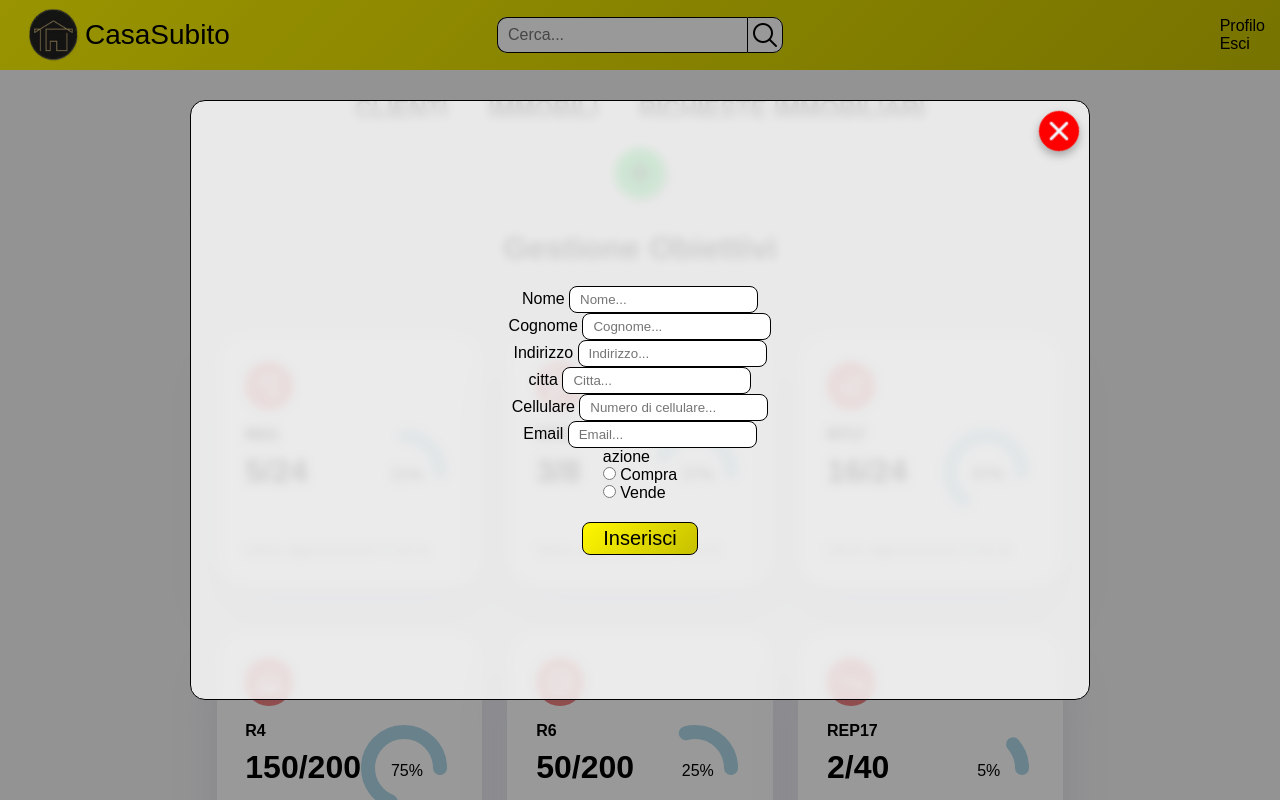
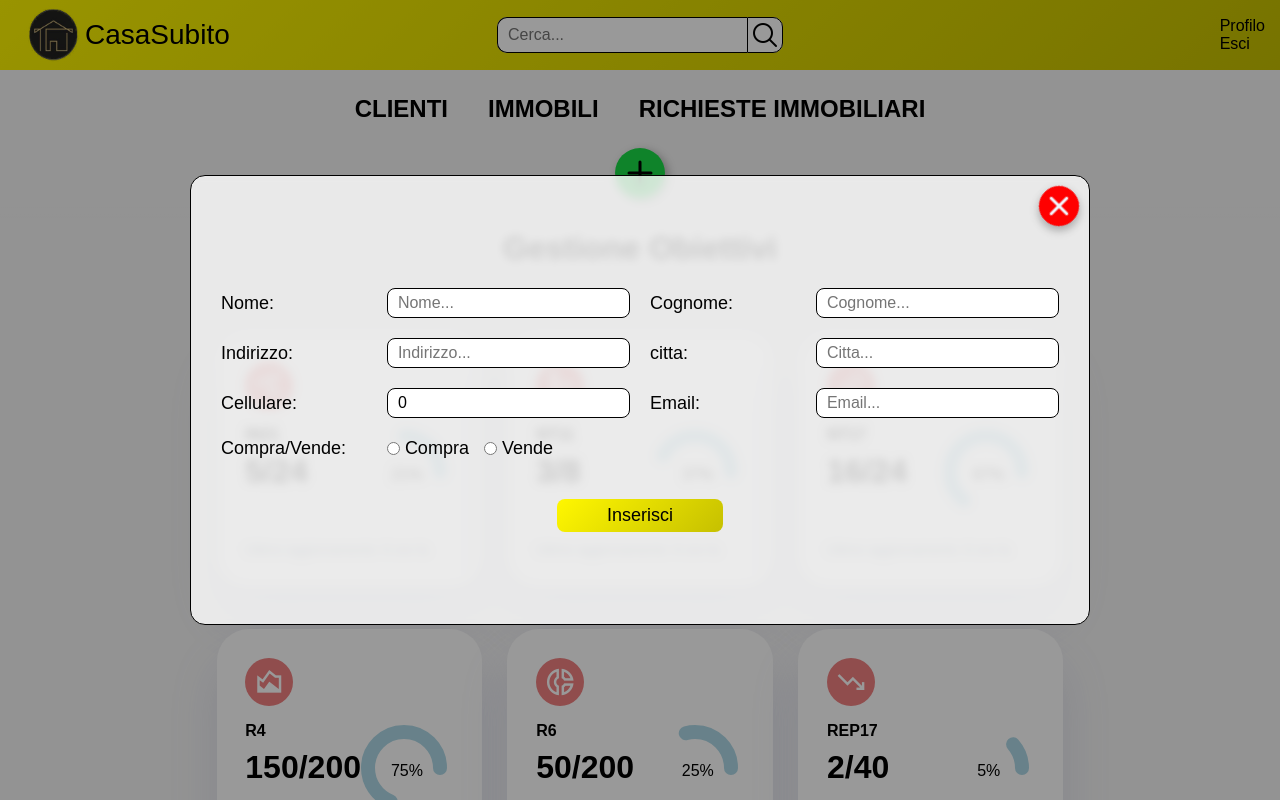
Before and after one commit to GianITS/git_CasaSubito, a Flask app: page /Inserimento_Clienti in a window 1280 px wide. Run offline with Flask 2, Linux system fonts and the light colour scheme; some libraries are stand-ins or nearby versions.

Commit message:
sistemato layout insert client e msg flash

```diff
--- a/website/static/style.css
+++ b/website/static/style.css
@@ -105,7 +114,7 @@ h1{
 }
 .btnSub{
     padding: 4px 20px;
-    margin-top: 20px;
+    margin: 20px 0 100px;
     font-size: 20px;
     background: linear-gradient(135deg, var(--primary-color) 0%, var(--secondary-color) 100%);
     cursor: pointer;
@@ -592,6 +602,15 @@ h1{
     border: 1px solid black;
     animation: fade-in .3s ease-in-out;
 }
+.section.prop .container.scroll.client{
+    position: relative;
+    width: 900px;
+    height: 450px;
+    backdrop-filter: blur(5px);
+    background-color: rgba(255,255,255,.8);
+    border: 1px solid black;
+    animation: fade-in .3s ease-in-out;
+}
 @keyframes fade-in {
     0%{
         opacity: 0;
@@ -633,6 +652,30 @@ h1{
 .container .btnclose:hover{
     transform: rotate(225deg);
     box-shadow: -3px -3px 10px rgba(0, 0, 0, .3);
+}
+.section.prop .container.scroll.client form{
+    margin: 10px 0 0;
+}
+.section.prop .container.scroll form #azione{
+    display: flex;
+}
+.section.prop .container.scroll form #azione input{
+    margin-right: 5px;
+}
+.section.prop .container.scroll form #azione li{
+    display: flex;
+    justify-content: space-between;
+    align-items: center;
+    margin-right: 15px;
+}
+.section.prop .container.scroll.client form .btnCenter .btnSub{
+    margin: 0;
+}
+.msg{
+    text-align: center;
+    grid-column-start: 1;
+    grid-column-end: 5;
+    padding: 5px 50px;
 }
 
 /* clients.html -----------------------------------------------------------*/
@@ -696,7 +739,7 @@ h1{
 /* insert_properties.html -----------------------------------------------------------*/
 
 .section.prop .container.scroll{
-    height: 700px;
+    height: 80%;
     justify-content: center;
     align-items: center;
     margin: 40px 0;
@@ -708,6 +751,7 @@ h1{
     gap: 20px;
     padding: 40px 10px 30px;
     font-size: 18px;
+    margin-top: 50px;
 }
 .section.prop .container.scroll form .lblOwner{
     grid-column-start: 1;
@@ -789,7 +833,7 @@ h1{
 .section.prop .container.scroll form .btnCenter .btnSub{
     font-size: 18px;
     padding: 6px 50px;
-    margin-top: 30px;
+    margin: 30px;
     border: transparent;
     transition: all .3s;
 }
--- a/website/templates/clients.html
+++ b/website/templates/clients.html
@@ -3,6 +3,7 @@
 {% block content %}
     <div class="mainClient">
         <h1>Clienti</h1>
+        <div class="message">Cliente aggiunto con successo</div>
         {% with messages = get_flashed_messages() %}
             {% if messages %}
                 {% for message in messages %}
@@ -31,7 +32,7 @@
                     <tr>
                         <td class="open"><a href="{{url_for('views.ClientPage', nome=cliente['nome'])}}"></a></td>
                         {% for k,v in cliente.items() %}
-                            {% if k != "Immobili" %}
+                            {% if k != "Immobili" and k != "indirizzo" %}
                                 <td>{{ v }}</td>
                             {% endif %}
                         {% endfor %}
--- a/website/templates/insert_clients.html
+++ b/website/templates/insert_clients.html
@@ -1,45 +1,24 @@
 {% extends 'HomePage.html' %}
 {% block contentHome %}
-    <div class="section">
-        <div class="container">
+    <div class="section prop">
+        <div class="container scroll client">
             <a href="/HomePage" class="btnclose"></a>
-            <form action="" method="post" id="form" enctype="multipart/form-data">
+            <form action="" method="post" id="form1" enctype="multipart/form-data">
                 {{form.hidden_tag()}}
-                <div class="nome">
-                    {{form.nome.label(class_="nome")}}
-                    {{form.nome(placeholder="Nome...")}}
-                </div>
-                <div class="cognome">
-                    {{form.cognome.label(class_="cognome")}}
-                    {{form.cognome(placeholder="Cognome...")}}
-                </div>
-                <div class="indirizzo">
-                    {{form.indirizzo.label(class_="indirizzo")}}
-                    {{form.indirizzo(placeholder="Indirizzo...")}}
-                </div>
-                <div class="citta">
-                    {{form.citta.label(class_="citta")}}
-                    {{form.citta(placeholder="Citta...")}}
-                </div>
-                <div class="cellulare">
-                    {{form.cellulare.label(class_="cellulare")}}
-                    {{form.cellulare(placeholder="Numero di cellulare...")}}
-                </div>
-                <div class="mail">
-                    {{form.mail.label(class_="mail")}}
-                    {{form.mail(placeholder="Email...")}}
-                </div>
-                <div class="azione">
-                    {{form.azione.label(class_="azione")}}
-                    {{form.azione()}}
-                </div>
-                {{form.submit(class_="btnSub")}}
+                {{form.nome.label(class_="nome")}}{{form.nome(placeholder="Nome...")}}
+                {{form.cognome.label(class_="cognome")}}{{form.cognome(placeholder="Cognome...")}}
+                {{form.indirizzo.label(class_="indirizzo")}}{{form.indirizzo(placeholder="Indirizzo...")}}
+                {{form.citta.label(class_="citta")}} {{form.citta(placeholder="Citta...")}}
+                {{form.cellulare.label(class_="cellulare")}}{{form.cellulare(placeholder="Numero di cellulare...")}}
+                {{form.mail.label(class_="mail")}}{{form.mail(placeholder="Email...")}}
+                {{form.azione.label(class_="azione")}}{{form.azione()}}<div class="vuoto"></div><div class="vuoto"></div>
+                <div class="btnCenter">{{form.submit(class_="btnSub")}}</div>
                 {% with messages = get_flashed_messages() %}
                 {% if messages %}
                     {% for message in messages %}
-                    <div class="message">
-                        {{ message }}
-                    </div>
+                        <div class="msg">
+                            {{ message }}
+                        </div>
                     {% endfor %}
                 {% endif %}
                 {% endwith %}
--- a/website/views.py
+++ b/website/views.py
@@ -18,18 +18,19 @@ def home():
 # import
 from .models import clients_collection
 
-from wtforms import StringField, SubmitField, RadioField, EmailField
+# importo i moduli relativi al form
+from flask_wtf import FlaskForm
+from wtforms import StringField, SubmitField, IntegerField, RadioField, MultipleFileField, SelectField, TextAreaField, EmailField
 from wtforms.validators import DataRequired
-from flask_wtf import FlaskForm
 
 class FormInsertClient(FlaskForm):
-    nome = StringField("Nome", [DataRequired()])
-    cognome = StringField("Cognome", [DataRequired()])
-    indirizzo = StringField("Indirizzo", [DataRequired()])
-    citta = StringField("citta", [DataRequired()])
-    cellulare = StringField("Cellulare", [DataRequired()])
-    mail = EmailField("Email", [DataRequired()])
-    azione = RadioField("azione", choices = ["Compra", "Vende"])
+    nome = StringField("Nome:", [DataRequired()])
+    cognome = StringField("Cognome:", [DataRequired()])
+    indirizzo = StringField("Indirizzo:", [DataRequired()])
+    citta = StringField("citta:", [DataRequired()])
+    cellulare = IntegerField("Cellulare:", [DataRequired()])
+    mail = EmailField("Email:", [DataRequired()])
+    azione = RadioField("Compra/Vende:", choices = ["Compra", "Vende"])
     submit = SubmitField("Inserisci")
 
 @views.route('/Inserimento_Clienti', methods=["GET", "POST"])
@@ -60,14 +61,14 @@ def insert_clients():
             flash("Mail utilizzata da un altro cliente")
         else:
             clients_collection.insert_one(new_client)
-            flash("Cliente aggiutno con successo")
+            flash("Cliente aggiunto con successo")
             return redirect(url_for("views.clients"))
 
     form.nome.data = ""
     form.cognome.data = ""
     form.indirizzo.data = ""
     form.citta.data = ""
-    form.cellulare.data = ""
+    form.cellulare.data = 0
     form.mail.data = ""
     form.azione.data = ""
     return render_template('insert_clients.html', form=form, nome=nome, cognome=cognome, indirizzo=azione, citta=citta, cellulare=cellulare, mail=mail, azione=azione)
@@ -117,13 +118,7 @@ def image(filename):
     response.content_type = 'image/jpeg'
     return gridout.read()
 
-# importo i moduli relativi al form
-from flask_wtf import FlaskForm
-from wtforms import StringField, SubmitField, IntegerField, RadioField, MultipleFileField, SelectField, TextAreaField
-from wtforms.validators import DataRequired
-
 #creo la classe form dell inserimento degli immobili
-
 
 #  inserire tipologia immobile:
 # (appartamento/casa indipendente/casa semindipendente/villa a schiera/rustico)
```
Also changed, not shown: other parts of website/static/style.css (+25 -15 lines), 2 other files.
